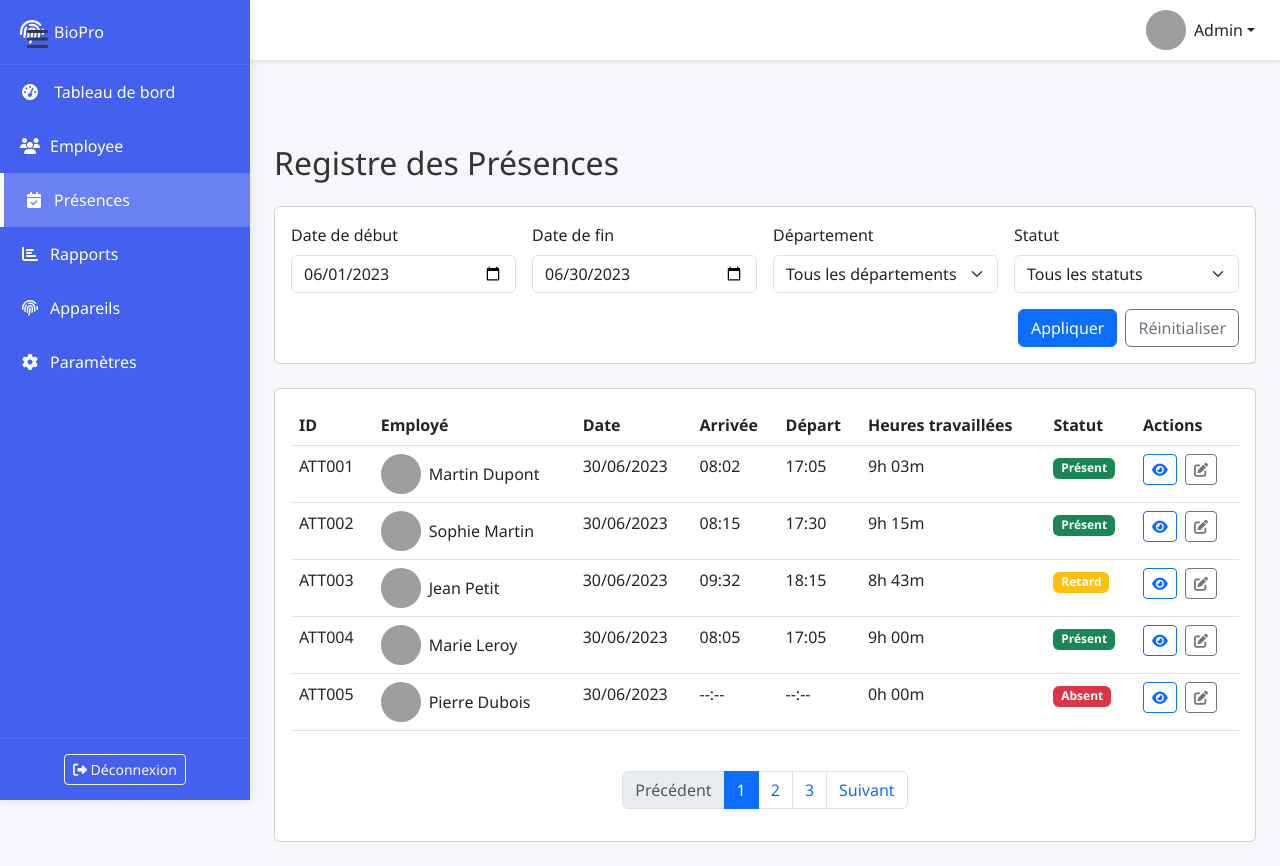
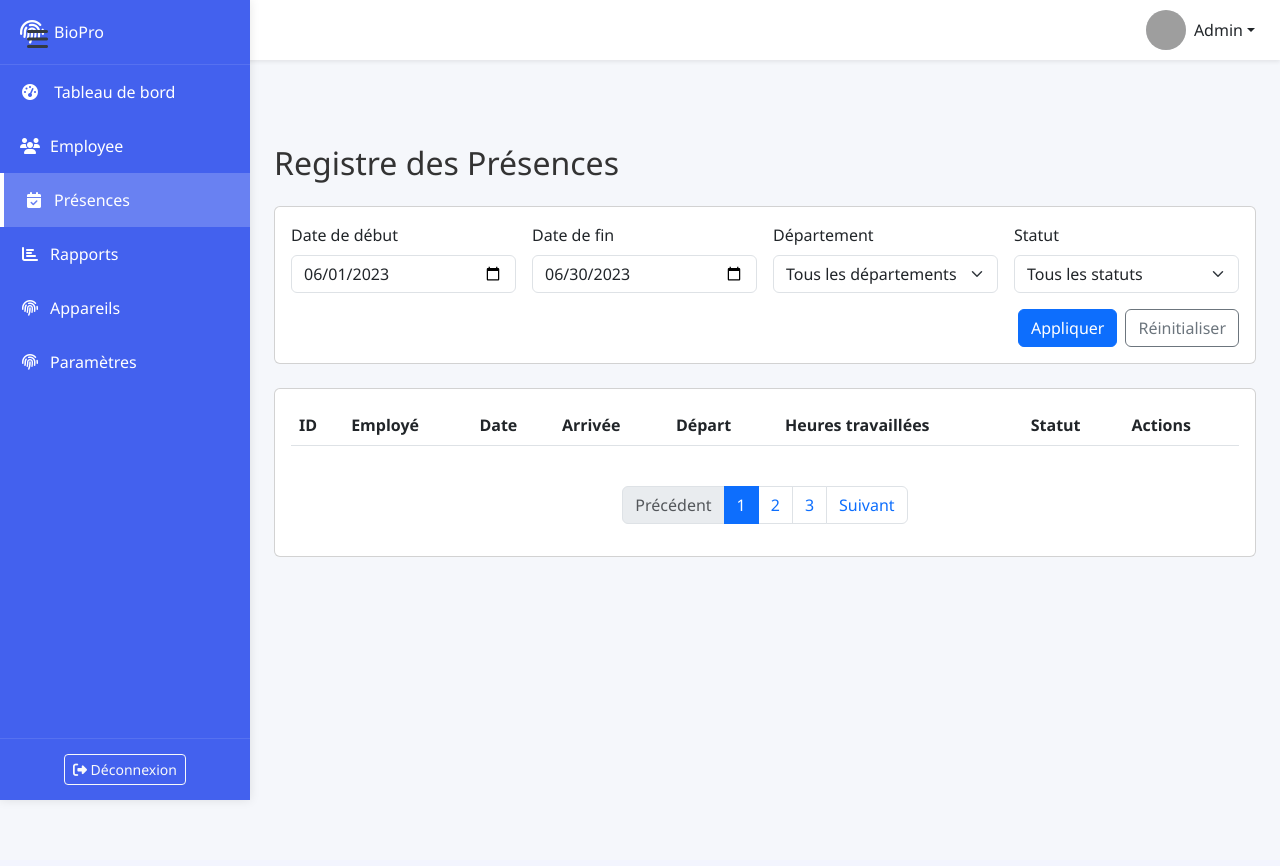
Before and after one commit to 02konan/Pointeuse_Biometric, a Flask app: page /presence in a window 1280 px wide. After the commit the page ends 802 px from the top, so only its background shows below. Run offline with Flask 3, Linux system fonts and the light colour scheme; tables that the repository leaves empty or names only in its code hold one stand-in row (values such as "Sample post"); lists and menus that the app fills with data are empty; parts of the project's set-up code (start-up, migrations or seed data) failed here and were passed over; grey boxes are pictures that could not be loaded.

Commit message:
Refactor code structure for improved readability and maintainability

```diff
--- a/app.py
+++ b/app.py
@@ -1,30 +1,33 @@
-from flask import Flask, render_template, request, redirect, url_for,jsonify
+from flask import Flask, render_template, request, redirect, url_for, jsonify, send_from_directory, Response
 from flask_cors import CORS
-from read_data import read_data_from_db
+from read_data import read_data_from_db, red_data_employe,read_data_presence
 from database.db import db
-from Creat_employee import creat_data_employee
+from Creat_employee import creat_data_employee, creat_data_pointeuse
+from datetime import datetime,timedelta
 import threading
 import os
 # import detecteur
 from attendance import listen_attendance
 from werkzeug.utils import secure_filename
 
-app= Flask(__name__, static_folder='static', template_folder='template')
-app.config['SQLALCHEMY_DATABASE_URI'] = os.getenv('LIEN_DE_LABASE')
-app.config['SQLALCHEMY_BINDS'] = {
-    'default': os.getenv('LIEN_DE_LABASE')
-}
-app.config['SQLALCHEMY_TRACK_MODIFICATIONS'] = False
-db.init_app(app)
-with app.app_context():
-    db.create_all()
+app = Flask(__name__, static_folder='static', template_folder='template')
+
+# app.config['SQLALCHEMY_DATABASE_URI'] = os.getenv('LIEN_DE_LABASE')
+# app.config['SQLALCHEMY_BINDS'] = {
+#     'default': os.getenv('LIEN_DE_LABASE')
+# }
+# app.config['SQLALCHEMY_TRACK_MODIFICATIONS'] = False
+# db.init_app(app)
+# with app.app_context():
+# db.create_all()
+
 CORS(app)
 
 @app.route('/')
 def index():
-    return render_template('index.html',active_page='index')
+    return render_template('index.html', active_page='index')
 
-@app.route('/enregistrer_employer', methods=['POST'])
+@app.route('/employee', methods=['POST'])
 def enregistrement():
     nom = request.form['nom']
     prenom = request.form['prenom']
@@ -33,23 +36,25 @@ def enregistrement():
     date = request.form['joinDate']
     poste = request.form['position']
     address = request.form['address']
+    section = request.form['section']
+    idEmploye = request.form['idEmploye']
     photo = request.files.get('image')
 
     chemin = None
     if photo and photo.filename != '':
-        chemin = f"uploads/{photo.filename}"
+        chemin = os.path.join('uploads', secure_filename(photo.filename))
+        os.makedirs(os.path.dirname(chemin), exist_ok=True)
         photo.save(chemin)
 
-    creat_data_employee(nom, prenom, telephone, address,email, poste,chemin,date)
+    creat_data_employee(idEmploye, nom, prenom, telephone, address, email, poste, chemin, date, section)
 
     return render_template('employee.html', message="Employé enregistré avec succès", active_page='employee')
 
-@app.route('/api/dashboard',methods=['GET'])
+@app.route('/api/dashboard', methods=['GET'])
 def dashboard_data():
     data = read_data_from_db()
     if data:
-        total_eleves, presents, retard, activites,total_absents = data
-
+        total_eleves, presents, retard, activites, total_absents = data
 
         return jsonify({
             'total_eleves': total_eleves,
@@ -59,31 +64,96 @@ def dashboard_data():
             'pourcentage_presents': round((presents / total_eleves) * 100, 2),
             'pourcentage_absents': round((total_absents / total_eleves) * 100, 2),
             'pourcentage_retards': round((retard / total_eleves) * 100, 2),
-            'activité_recentes':activites
+            'activité_recentes': activites
         })
     return jsonify({})
 
 @app.route('/employee')
 def intf_employee():
-    return render_template('employee.html',active_page='employee')
+    data = red_data_employe()
+    table = []
+    for donnee in data:
+        information = {
+            'Matricule': donnee[1],
+            'Nom': donnee[2],
+            'Prenom': donnee[3],
+            'Telephone': donnee[4],
+            'image': donnee[8],
+            'email': donnee[6],
+            'section': donnee[10],
+        }
+        table.append(information)
+    return render_template('employee.html', active_page='employee', resultats=table)
 
 @app.route('/presence')
 def intf_presence():
-    return render_template('presence.html',active_page='presence')
+    data = read_data_presence()
+    table = []
+    for donnee in data:
+        arrivee = donnee[3]
+        depart = donnee[4]
+        statut = "Absent"
+        couleur="warning"
 
+        if arrivee:
+            if isinstance(arrivee, timedelta):
+                total_seconds = int(arrivee.total_seconds())
+                hours = total_seconds // 3600
+                minutes = (total_seconds % 3600) // 60
+                arrivee = f"{hours:02}:{minutes:02}"  # Format HH:MM
+
+            heure_arrivee = datetime.strptime(arrivee, "%H:%M")
+            heure_limite = datetime.strptime("10:00", "%H:%M")
+            if heure_arrivee > heure_limite:
+                statut = "En retard"
+                couleur="danger"
+            else:
+                statut = "Présent"
+                couleur="success"
+
+        if not depart:
+            statut = "Absent"
+
+        resultat = {
+            'ID_employe': donnee[0],
+            'Nom': donnee[1],
+            'Date': donnee[2],
+            'arrivee': arrivee,
+            'depart': depart,
+            'Heures': donnee[5],
+            'Statut': statut,
+            'couleur': couleur
+        }
+        table.append(resultat)
+
+    return render_template('presence.html', active_page='presence', resultats=table)
 @app.route('/rapports')
 def intf_rapports():
-    return render_template('rapport.html',active_page='rapports')
+    return render_template('rapport.html', active_page='rapports')
 
 @app.route('/appareils')
 def intf_appareils():
-    return render_template('materiel.html',active_page='appareils')
+    return render_template('materiel.html', active_page='appareils')
 
-@app.route('/Parametres')
+@app.route('/add-device', methods=['POST'])
+def enregistrement_appareils():
+    pointeuseN = request.form['pointeuseN']
+    pointeuseM = request.form['pointeuseM']
+    pointeuseP = request.form['pointeuseP']
+    Adresseip = request.form['Adresseip']
+    pointeusePort = request.form['pointeusePort']
+    pointeuseSerie = request.form['pointeuseSerie']
+    pointeuseType = request.form['pointeuseType']
+    creat_data_pointeuse(pointeuseN, pointeuseM, pointeuseP, Adresseip, pointeusePort, pointeuseSerie, pointeuseType)
+    return render_template('materiel.html', active_page='appareils')
+
+@app.route('/parametres')
 def intf_Parametres():
-    return render_template('Parametre.html',active_page='Parametres')
+    return render_template('parametre.html', active_page='parametres')
 
-if __name__ =='__main__':
+
+
+if __name__ == '__main__':
     thread = threading.Thread(target=listen_attendance)
     thread.daemon = True
     thread.start()
--- a/attendance.py
+++ b/attendance.py
@@ -2,6 +2,8 @@ from zk import ZK, const
 import pymysql
 import time
 from datetime import datetime, timedelta
+import platform
+import os
 
 ZK_IP = '192.168.1.212'
 ZK_PORT = 4370
@@ -18,7 +20,9 @@ def get_last_pointage_timestamp():
     result = cursor.fetchone()
     db.close()
     return result[0] if result and result[0] else None
-
+def ping(ip):
+    param = "-n" if platform.system().lower() == "windows" else "-c"
+    return os.system(f"ping {param} 1 {ip}") == 0
 
 def listen_attendance():
     last_processed_timestamp = get_last_pointage_timestamp()
--- a/static/dasboard.js
+++ b/static/dasboard.js
@@ -113,5 +113,5 @@ document.addEventListener("DOMContentLoaded", () => {
   chargerDonneesDashboard();
 
   // Rafraîchissement toutes les 30 secondes
-  setInterval(chargerDonneesDashboard, 20000);
+  setInterval(chargerDonneesDashboard, 10000);
 });
--- a/template/Sidebar.html
+++ b/template/Sidebar.html
@@ -7,24 +7,53 @@
   <ul class="sidebar-menu">
     <li class="{% if active_page == 'index' %}active{% endif %}">
       <a class="text-white text-decoration-none" href="{{ url_for('index') }}">
-        <i class="fas fa-tachometer-alt"></i> Tableau de bord</a></li>
+        <i class="fas fa-tachometer-alt"></i> Tableau de bord</a
+      >
+    </li>
     <li class="{% if active_page == 'employee' %}active{% endif %}">
-        <a class="text-white text-decoration-none" href="{{ url_for('intf_employee') }}">
-        <i class="fas fa-users"></i>Employee</a></li>
+      <a
+        class="text-white text-decoration-none"
+        href="{{ url_for('intf_employee') }}"
+      >
+        <i class="fas fa-users"></i>Employee</a
+      >
+    </li>
     <li class="{% if active_page == 'presence' %}active{% endif %}">
-        <a class="text-white text-decoration-none" href="{{ url_for('intf_presence') }}">
-        <i class="fas fa-calendar-check"></i>Présences</a></li>
+      <a
+        class="text-white text-decoration-none"
+        href="{{ url_for('intf_presence') }}"
+      >
+        <i class="fas fa-calendar-check"></i>Présences</a
+      >
+    </li>
     <li class="{% if active_page == 'rapports' %}active{% endif %}">
-        <a class="text-white text-decoration-none" href="{{ url_for('intf_rapports') }}">
-        </a><i class="fas fa-chart-bar"></i> Rapports</li>
-        <li classe="{% if active_page == 'appareils' %}active{% endif %}">
-        <a class="text-white text-decoration-none" href="{{ url_for('intf_appareils') }}">
-        </a><i class="fas fa-fingerprint"></i> Appareils</li>
-        <li classe="{% if active_page == 'Parametres' %}active{% endif %}">
-        <a class="text-white text-decoration-none" href="{{ url_for('intf_Parametres') }}">
-        </a><i class="fas fa-cog"></i> Paramètres</li>
+      <a
+        class="text-white text-decoration-none"
+        href="{{ url_for('intf_rapports') }}"
+      >
+        <i class="fas fa-chart-bar"></i>Rapports</a
+      >
+    </li>
+    <li class="{% if active_page == 'appareils' %}active{% endif %}">
+      <a
+        class="text-white text-decoration-none"
+        href="{{ url_for('intf_appareils') }}"
+      >
+        <i class="fas fa-fingerprint"></i>Appareils</a
+      >
+    </li>
+    <li class="{% if active_page == 'parametres' %}active{% endif %}">
+      <a
+        class="text-white text-decoration-none"
+        href="{{ url_for('intf_Parametres') }}"
+      >
+        <i class="fas fa-fingerprint"></i>Paramètres</a
+      >
+    </li>
   </ul>
   <div class="sidebar-footer">
-        <button id="logout-btn" class="btn btn-sm btn-outline-light"><i class="fas fa-sign-out-alt"></i> Déconnexion</button>
+    <button id="logout-btn" class="btn btn-sm btn-outline-light">
+      <i class="fas fa-sign-out-alt"></i> Déconnexion
+    </button>
   </div>
 </div>
--- a/template/parametre.html
+++ b/template/parametre.html
@@ -1,6 +1,6 @@
 {% extends 'index.html' %}
 {% block content %}
-<div id="settings-content" class="content-section d-none">
+<div id="settings-content" class="content-section">
     <div class="container-fluid p-4">
         <h2 class="mb-4">Paramètres du Système</h2>
 
--- a/template/presence.html
+++ b/template/presence.html
@@ -56,108 +56,30 @@
                                 <th>Actions</th>
                             </tr>
                         </thead>
+                        {% for attendance in resultats %}
                         <tbody>
                             <tr>
-                                <td>ATT001</td>
+                                <td>{{attendance.ID_employe}}</td>
                                 <td>
                                     <div class="d-flex align-items-center">
                                         <div class="avatar me-2">
                                             <img src="/placeholder.svg?height=40&width=40" alt="Employee">
                                         </div>
-                                        <div>Martin Dupont</div>
+                                        <div>{{attendance.Nom}}</div>
                                     </div>
                                 </td>
-                                <td>30/06/2023</td>
-                                <td>08:02</td>
-                                <td>17:05</td>
-                                <td>9h 03m</td>
-                                <td><span class="badge bg-success">Présent</span></td>
-                                <td>
-                                    <button class="btn btn-sm btn-outline-primary me-1"><i class="fas fa-eye"></i></button>
-                                    <button class="btn btn-sm btn-outline-secondary"><i class="fas fa-edit"></i></button>
-                                </td>
-                            </tr>
-                            <tr>
-                                <td>ATT002</td>
-                                <td>
-                                    <div class="d-flex align-items-center">
-                                        <div class="avatar me-2">
-                                            <img src="/placeholder.svg?height=40&width=40" alt="Employee">
-                                        </div>
-                                        <div>Sophie Martin</div>
-                                    </div>
-                                </td>
-                                <td>30/06/2023</td>
-                                <td>08:15</td>
-                                <td>17:30</td>
-                                <td>9h 15m</td>
-                                <td><span class="badge bg-success">Présent</span></td>
-                                <td>
-                                    <button class="btn btn-sm btn-outline-primary me-1"><i class="fas fa-eye"></i></button>
-                                    <button class="btn btn-sm btn-outline-secondary"><i class="fas fa-edit"></i></button>
-                                </td>
-                            </tr>
-                            <tr>
-                                <td>ATT003</td>
-                                <td>
-                                    <div class="d-flex align-items-center">
-                                        <div class="avatar me-2">
-                                            <img src="/placeholder.svg?height=40&width=40" alt="Employee">
-                                        </div>
-                                        <div>Jean Petit</div>
-                                    </div>
-                                </td>
-                                <td>30/06/2023</td>
-                                <td>09:32</td>
-                                <td>18:15</td>
-                                <td>8h 43m</td>
-                                <td><span class="badge bg-warning">Retard</span></td>
-                                <td>
-                                    <button class="btn btn-sm btn-outline-primary me-1"><i class="fas fa-eye"></i></button>
-                                    <button class="btn btn-sm btn-outline-secondary"><i class="fas fa-edit"></i></button>
-                                </td>
-                            </tr>
-                            <tr>
-                                <td>ATT004</td>
-                                <td>
-                                    <div class="d-flex align-items-center">
-                                        <div class="avatar me-2">
-                                            <img src="/placeholder.svg?height=40&width=40" alt="Employee">
-                                        </div>
-                                        <div>Marie Leroy</div>
-                                    </div>
-                                </td>
-                                <td>30/06/2023</td>
-                                <td>08:05</td>
-                                <td>17:05</td>
-                                <td>9h 00m</td>
-                                <td><span class="badge bg-success">Présent</span></td>
-                                <td>
-                                    <button class="btn btn-sm btn-outline-primary me-1"><i class="fas fa-eye"></i></button>
-                                    <button class="btn btn-sm btn-outline-secondary"><i class="fas fa-edit"></i></button>
-                                </td>
-                            </tr>
-                            <tr>
-                                <td>ATT005</td>
-                                <td>
-                                    <div class="d-flex align-items-center">
-                                        <div class="avatar me-2">
-                                            <img src="/placeholder.svg?height=40&width=40" alt="Employee">
-                                        </div>
-                                        <div>Pierre Dubois</div>
-                                    </div>
-                                </td>
-                                <td>30/06/2023</td>
-                                <td>--:--</td>
-                                <td>--:--</td>
-                                <td>0h 00m</td>
-                                <td><span class="badge bg-danger">Absent</span></td>
+                                <td>{{attendance.Date}}</td>
+                                <td>{{attendance.arrivee}}</td>
+                                <td>{{attendance.depart}}</td>
+                                <td>{{attendance.Heures}}</td>
+                                <td><span class="badge bg-{{attendance.couleur}}">{{attendance.Statut}}</span></td>
                                 <td>
                                     <button class="btn btn-sm btn-outline-primary me-1"><i class="fas fa-eye"></i></button>
                                     <button class="btn btn-sm btn-outline-secondary"><i class="fas fa-edit"></i></button>
                                 </td>
                             </tr>
                         </tbody>
+                        {% endfor %}
                     </table>
                 </div>
                 <nav aria-label="Page navigation" class="mt-4">
--- a/template/rapport.html
+++ b/template/rapport.html
@@ -1,10 +1,8 @@
 {% extends 'index.html' %}
 {% block content %}
-<div id="reports-content" class="content-section d-none">
+<div id="reports-content" class="content-section">
     <div class="container-fluid p-4">
         <h2 class="mb-4">Rapports</h2>
-
-        <!-- Report Types -->
         <div class="row mb-4">
             <div class="col-md-3 mb-3">
                 <div class="card h-100">
@@ -55,8 +53,6 @@
                 </div>
             </div>
         </div>
-
-        <!-- Recent Reports -->
         <div class="card">
             <div class="card-header bg-white">
                 <h5 class="card-title mb-0">Rapports récents</h5>
```
Also changed, not shown: Creat_employee.py (+17 -5 lines), read_data.py (+41 -9 lines), static/searchtable.js (added, +27 -0 lines), template/employee.html (+26 -49 lines), template/materiel.html (+15 -14 lines), uploads/30805060_06_010.webp (added), uploads/caf1a4d2cd3118de8ab2cdfce4de9e6b.jpg (added). Lines whose indentation alone changed are shown as unchanged.
